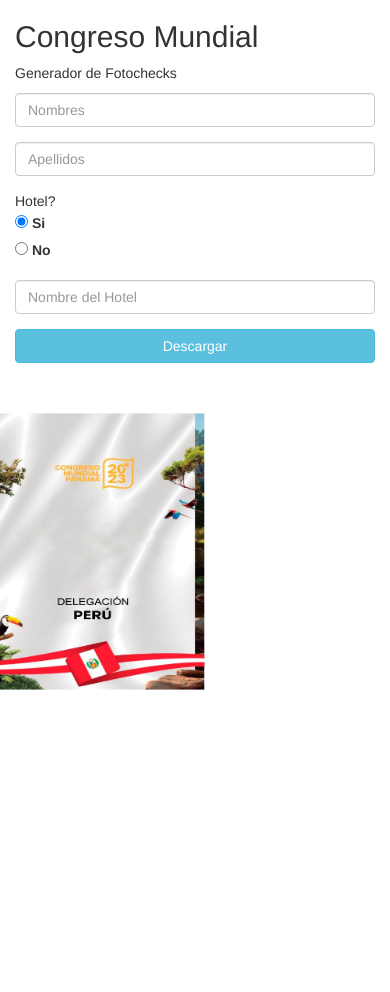
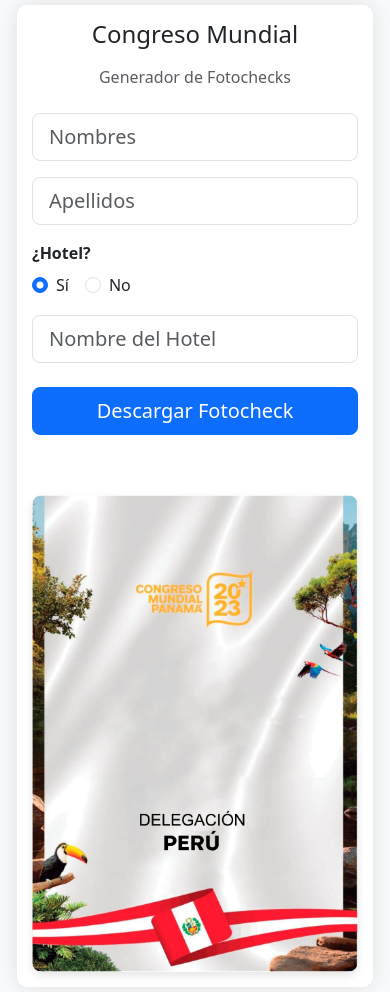
Before and after one commit to MisaelHerreraB/misaelherrerab.github.io, a plain HTML site: page index.html in a window 390 px wide. Before the commit the page ends 844 px from the top, so only its background shows below. Drawn offline with nearby package versions, Linux system fonts and the light colour scheme.

Commit message:
responsive

```diff
--- a/index.html
+++ b/index.html
@@ -1,69 +1,122 @@
 <!DOCTYPE html>
-<html>
+<html lang="es">
 <head>
-  <link
-      rel="stylesheet"
-      href=
-"https://maxcdn.bootstrapcdn.com/bootstrap/3.4.1/css/bootstrap.min.css"/>
-    <script src=
-"https://ajax.googleapis.com/ajax/libs/jquery/3.5.1/jquery.min.js">
-    </script>
-    <script src=
-"https://maxcdn.bootstrapcdn.com/bootstrap/3.4.1/js/bootstrap.min.js">
-    </script>
-
+    <meta charset="UTF-8">
+    <meta name="viewport" content="width=device-width, initial-scale=1.0">
+    <title>Congreso Mundial - Generador de Fotochecks</title>
+    <link href="https://cdn.jsdelivr.net/npm/bootstrap@5.3.2/dist/css/bootstrap.min.css" rel="stylesheet">
+    <style>
+        body {
+            background-color: #f8f9fa;
+        }
+        .main-container {
+            background-color: white;
+            border-radius: 10px;
+            box-shadow: 0 0 20px rgba(0,0,0,0.1);
+            padding: 30px;
+            margin: 20px 0;
+        }
+        .form-section {
+            margin-bottom: 30px;
+        }
+        .preview-section {
+            display: flex;
+            justify-content: center;
+            align-items: center;
+            min-height: 300px;
+        }
+        .preview-image {
+            max-width: 100%;
+            height: auto;
+            border-radius: 10px;
+            box-shadow: 0 4px 8px rgba(0,0,0,0.1);
+        }
+        @media (max-width: 768px) {
+            .main-container {
+                margin: 10px;
+                padding: 20px;
+            }
+            .preview-section {
+                margin-top: 30px;
+            }
+        }
+        @media (max-width: 576px) {
+            .main-container {
+                margin: 5px;
+                padding: 15px;
+            }
+            h2 {
+                font-size: 1.5rem;
+            }
+        }
+        #myCanvas {
+            max-width: 100%;
+            height: auto;
+        }
+    </style>
 </head>
 <body>
+    <div class="container-fluid">
+        <div class="row justify-content-center">
+            <div class="col-12 col-lg-10 col-xl-8">
+                <div class="main-container">
+                    <div class="row">
+                        <!-- Formulario -->
+                        <div class="col-12 col-lg-8">
+                            <div class="form-section">
+                                <h2 class="text-center text-lg-start mb-3">Congreso Mundial</h2>
+                                <p class="text-center text-lg-start text-muted mb-4">Generador de Fotochecks</p>
 
-
-<div class="container">
-
-    <div class="row">
-		<form role="form" class="col-md-9">
-			<h2>Congreso Mundial</h2>
-            <p>Generador de Fotochecks</p>
-		<div class="form-group">
-            <input type="text" id="nombres" class="form-control" placeholder="Nombres">
-		</div>
-        <div class="form-group">
-            <input type="text" id="apellidos" class="form-control" placeholder="Apellidos">
+                                <form role="form">
+                                    <div class="mb-3">
+                                        <input type="text" id="nombres" class="form-control form-control-lg" placeholder="Nombres">
                                     </div>
 
-		<div class="form-group">
-            Hotel?
-<div class="form-check form-check-inline">
-  <input class="form-check-input" type="radio" name="isDiscounted" id="isDiscounted" value= 0 checked>
-  <label class="form-check-label" for="inlineRadio1">Si</label>
+                                    <div class="mb-3">
+                                        <input type="text" id="apellidos" class="form-control form-control-lg" placeholder="Apellidos">
                                     </div>
-<div class="form-check form-check-inline">
-  <input class="form-check-input" type="radio" name="isDiscounted" id="isNotDiscounted" value= 1>
-  <label class="form-check-label" for="inlineRadio2">No</label>
+
+                                    <div class="mb-3">
+                                        <label class="form-label fw-bold">¿Hotel?</label>
+                                        <div class="d-flex gap-3">
+                                            <div class="form-check">
+                                                <input class="form-check-input" type="radio" name="isDiscounted" id="isDiscounted" value="0" checked>
+                                                <label class="form-check-label" for="isDiscounted">Sí</label>
                                             </div>
-<!--
-<input id="isDiscounted" name="isDiscounted" class="form-control" type="radio" value= 0 checked> Si
-<input id="isNotDiscounted" name="isDiscounted" class="form-control" type="radio" value= 1 > No
--->
+                                            <div class="form-check">
+                                                <input class="form-check-input" type="radio" name="isDiscounted" id="isNotDiscounted" value="1">
+                                                <label class="form-check-label" for="isNotDiscounted">No</label>
                                             </div>
-		<div class="form-group">
-            <input type="text" id="hotel" class="form-control" placeholder="Nombre del Hotel">
                                         </div>
-            <div class="text-center">
-                <p><button class="btn btn-info btn-block rounded-0 py-2" onclick="draw()">Descargar</button></p>
+                                    </div>
+
+                                    <div class="mb-4">
+                                        <input type="text" id="hotel" class="form-control form-control-lg" placeholder="Nombre del Hotel">
+                                    </div>
+
+                                    <div class="d-grid">
+                                        <button type="button" class="btn btn-primary btn-lg" onclick="draw()">Descargar Fotocheck</button>
                                     </div>
                                 </form>
-
-<div class="row" col-md-3>
-    <br>
-    <br>
-     <img id="scream" src="https://misaelherrerab.github.io/assets/imagenbase.jpg" alt="The Scream" width="220" height="277" >
+                            </div>
                         </div>
 
+                        <!-- Preview -->
+                        <div class="col-12 col-lg-4">
+                            <div class="preview-section">
+                                <img id="scream" src="https://misaelherrerab.github.io/assets/imagenbase.jpg" alt="Preview" class="preview-image">
+                            </div>
+                        </div>
+                    </div>
+                </div>
+            </div>
         </div>
     </div>
 
 
-<canvas id="myCanvas" width="1917" height="2809" style="border:1px solid grey" hidden></canvas>
+    <canvas id="myCanvas" width="1917" height="2809" style="border:1px solid grey; max-width: 100%; height: auto;" hidden></canvas>
 
+    <script src="https://cdn.jsdelivr.net/npm/bootstrap@5.3.2/dist/js/bootstrap.bundle.min.js"></script>
     <script>
 var discounted = document.getElementById('isDiscounted');
 var no_discounted = document.getElementById('isNotDiscounted')
```
Lines whose indentation alone changed are shown as unchanged.
